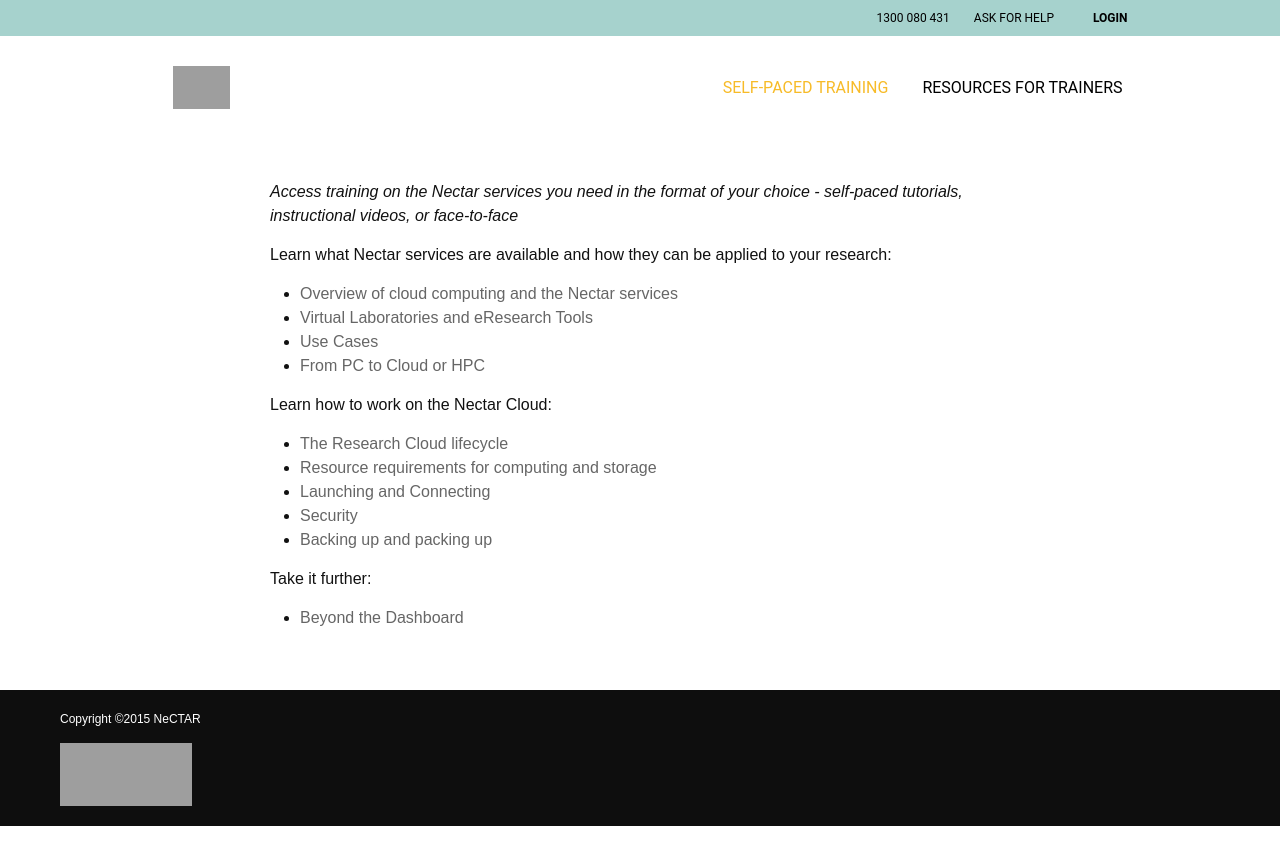
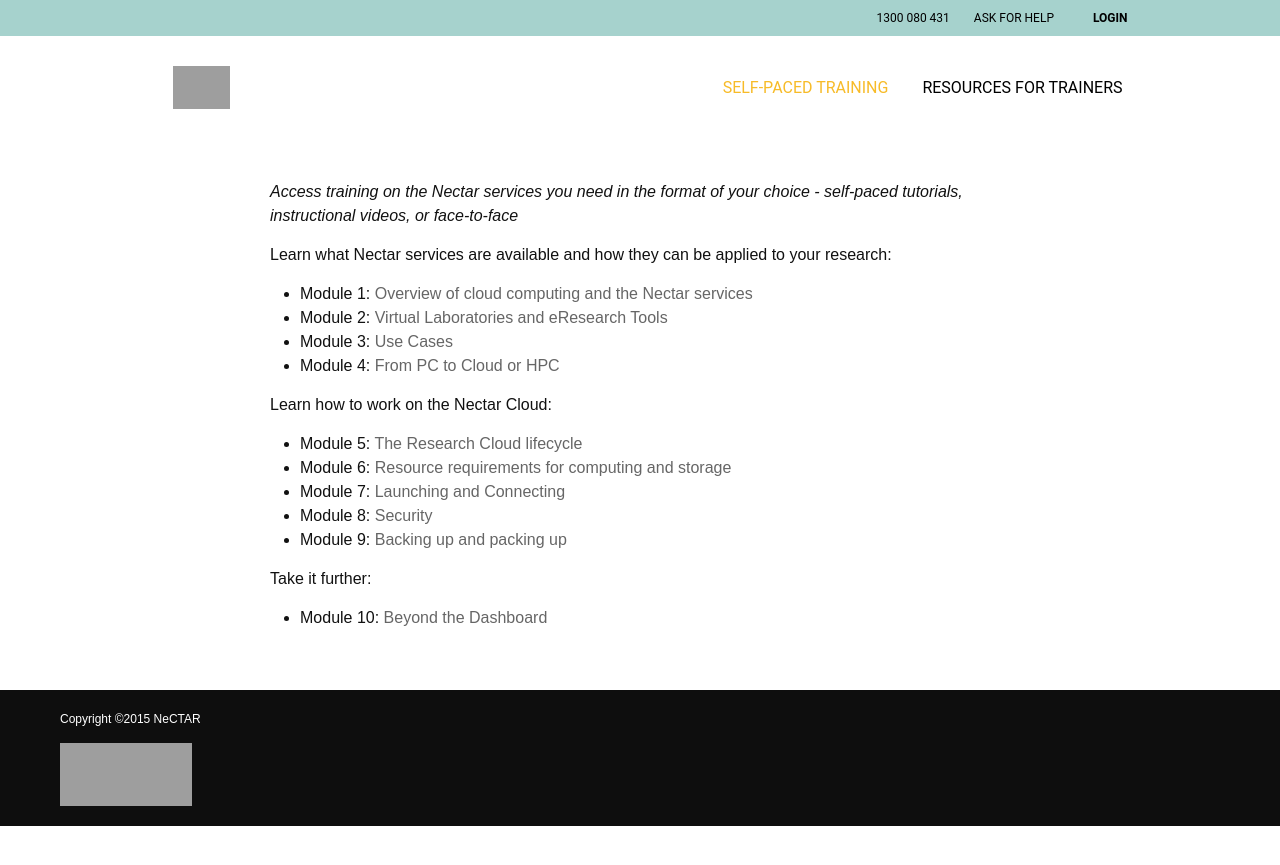
Before and after one commit to NeCTAR-RC/nectar-training, a Jekyll site: the page built from index.markdown, in a window 1280 px wide, cut to the strip 0-865 px from the top of the page. Built offline with Jekyll 4.4.1, drawn with Linux system fonts in a browser that asks for light colours; grey boxes are pictures that could not be loaded.

Commit message:
prefixed each module with number
Change-Id: I46e2071e87dde57f8f13f538e8e34062f851d718

```diff
--- a/index.markdown
+++ b/index.markdown
@@ -8,19 +8,19 @@ _Access training on the Nectar services you need in the format of your choice -
 
 Learn what Nectar services are available and how they can be applied to your research:
 
-* [{{site.defaults[1].values.title}}]({{site.baseurl}}{{site.defaults[1].values.docpath}})
-* [{{site.defaults[2].values.title}}]({{site.baseurl}}{{site.defaults[2].values.docpath}})
-* [{{site.defaults[3].values.title}}]({{site.baseurl}}{{site.defaults[3].values.docpath}})
-* [{{site.defaults[4].values.title}}]({{site.baseurl}}{{site.defaults[4].values.docpath}})
+* Module 1: [{{site.defaults[1].values.title}}]({{site.baseurl}}{{site.defaults[1].values.docpath}})
+* Module 2: [{{site.defaults[2].values.title}}]({{site.baseurl}}{{site.defaults[2].values.docpath}})
+* Module 3: [{{site.defaults[3].values.title}}]({{site.baseurl}}{{site.defaults[3].values.docpath}})
+* Module 4: [{{site.defaults[4].values.title}}]({{site.baseurl}}{{site.defaults[4].values.docpath}})
 
 Learn how to work on the Nectar Cloud:
 
-* [{{site.defaults[5].values.title}}]({{site.baseurl}}{{site.defaults[5].values.docpath}})
-* [{{site.defaults[6].values.title}}]({{site.baseurl}}{{site.defaults[6].values.docpath}})
-* [{{site.defaults[7].values.title}}]({{site.baseurl}}{{site.defaults[7].values.docpath}})
-* [{{site.defaults[8].values.title}}]({{site.baseurl}}{{site.defaults[8].values.docpath}})
-* [{{site.defaults[9].values.title}}]({{site.baseurl}}{{site.defaults[9].values.docpath}})
+* Module 5: [{{site.defaults[5].values.title}}]({{site.baseurl}}{{site.defaults[5].values.docpath}})
+* Module 6: [{{site.defaults[6].values.title}}]({{site.baseurl}}{{site.defaults[6].values.docpath}})
+* Module 7: [{{site.defaults[7].values.title}}]({{site.baseurl}}{{site.defaults[7].values.docpath}})
+* Module 8: [{{site.defaults[8].values.title}}]({{site.baseurl}}{{site.defaults[8].values.docpath}})
+* Module 9: [{{site.defaults[9].values.title}}]({{site.baseurl}}{{site.defaults[9].values.docpath}})
 
 Take it further:
 
-* [{{site.defaults[10].values.title}}]({{site.baseurl}}{{site.defaults[10].values.docpath}})
+* Module 10: [{{site.defaults[10].values.title}}]({{site.baseurl}}{{site.defaults[10].values.docpath}})
```
